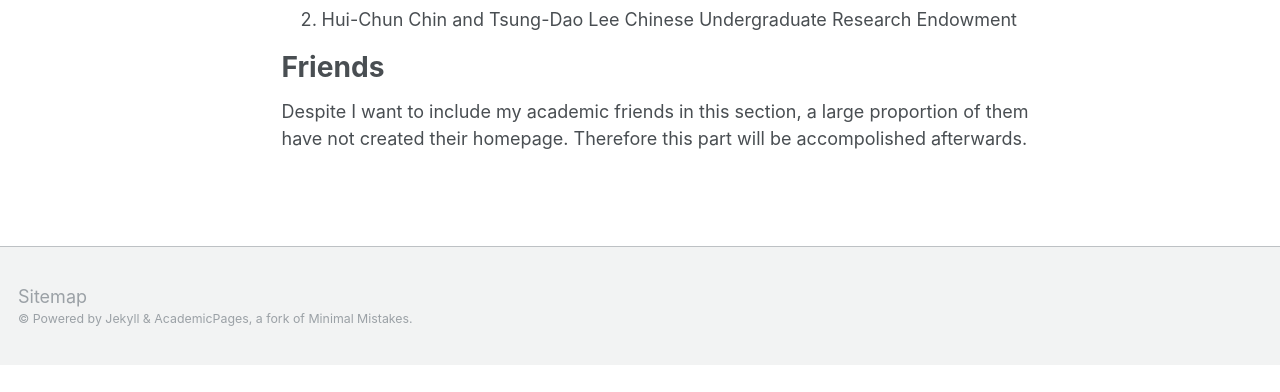
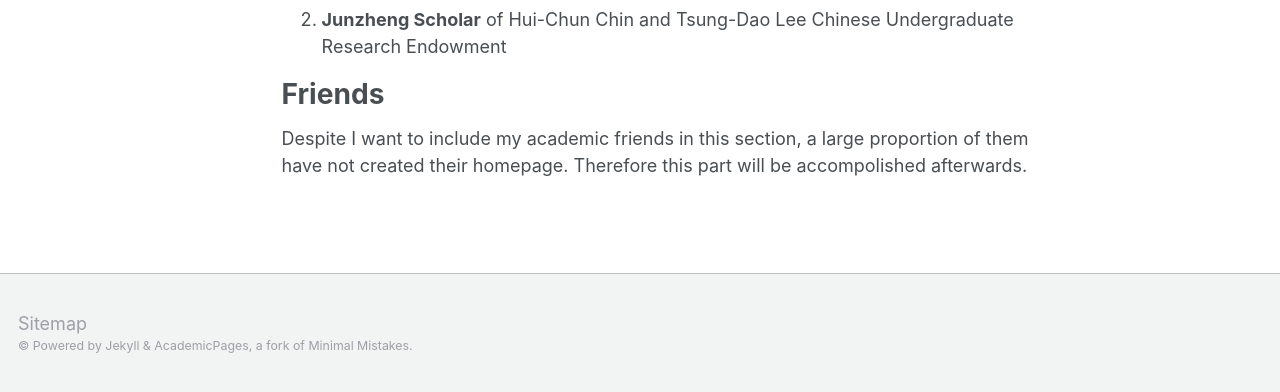
Before and after one commit to MiraclesinWang/MiraclesinWang.github.io, a plain HTML site: page index.html in a window 1280 px wide. Shown: the part 557-949 px from the top of the page. Before the commit the page ends 922 px from the top, so only its background shows below. Drawn offline with nearby package versions, Linux system fonts and the light colour scheme; some packages are replaced by stand-ins of ours.

```diff
--- a/index.html
+++ b/index.html
@@ -142,7 +142,7 @@
                         Modeling(CUMCM)(the top
                         0.7%)
                     </li>
-                    <li> Hui-Chun Chin and Tsung-Dao Lee Chinese Undergraduate Research Endowment</li>
+                    <li> <strong>Junzheng Scholar</strong> of Hui-Chun Chin and Tsung-Dao Lee Chinese Undergraduate Research Endowment</li>
                 </ol>
 
 
```
